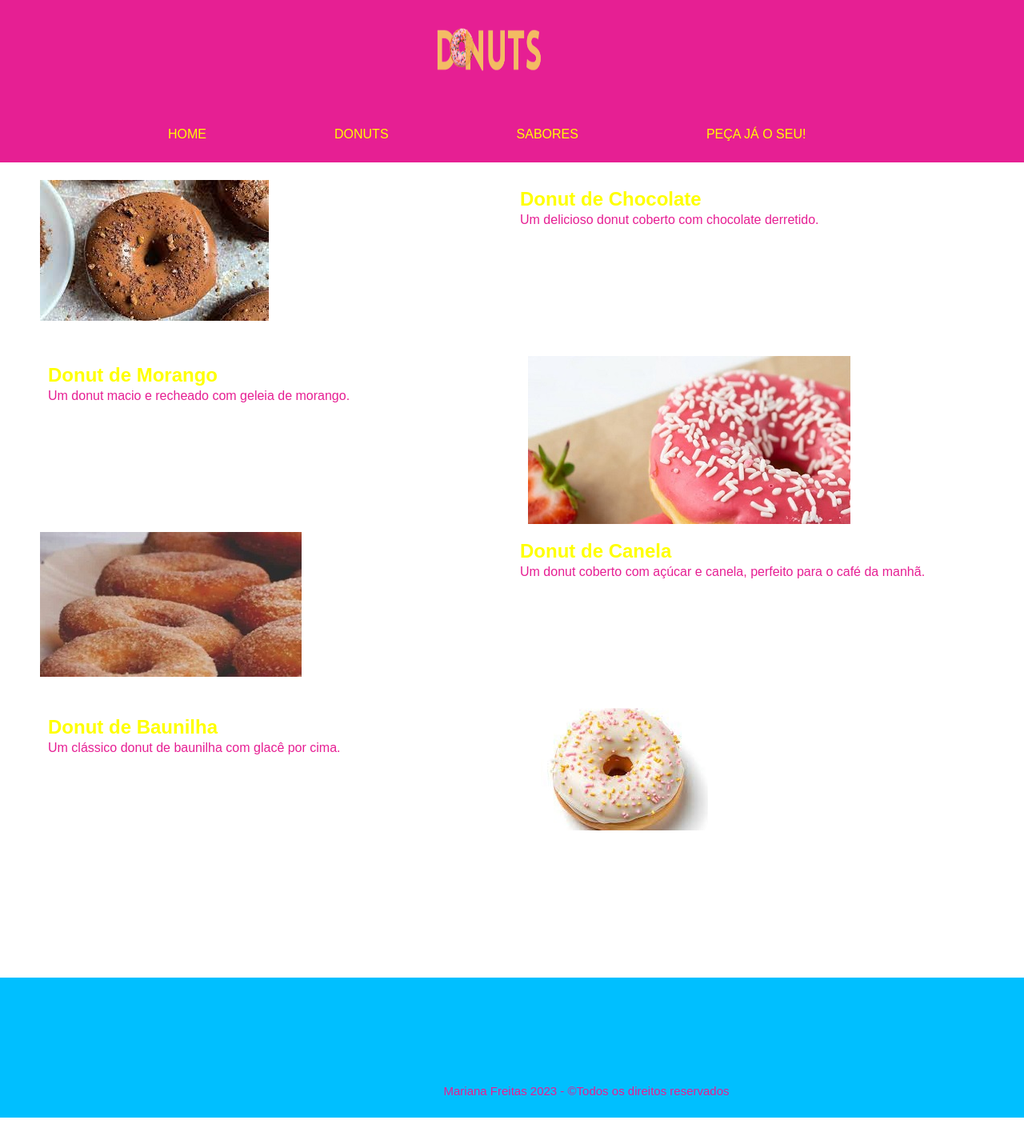
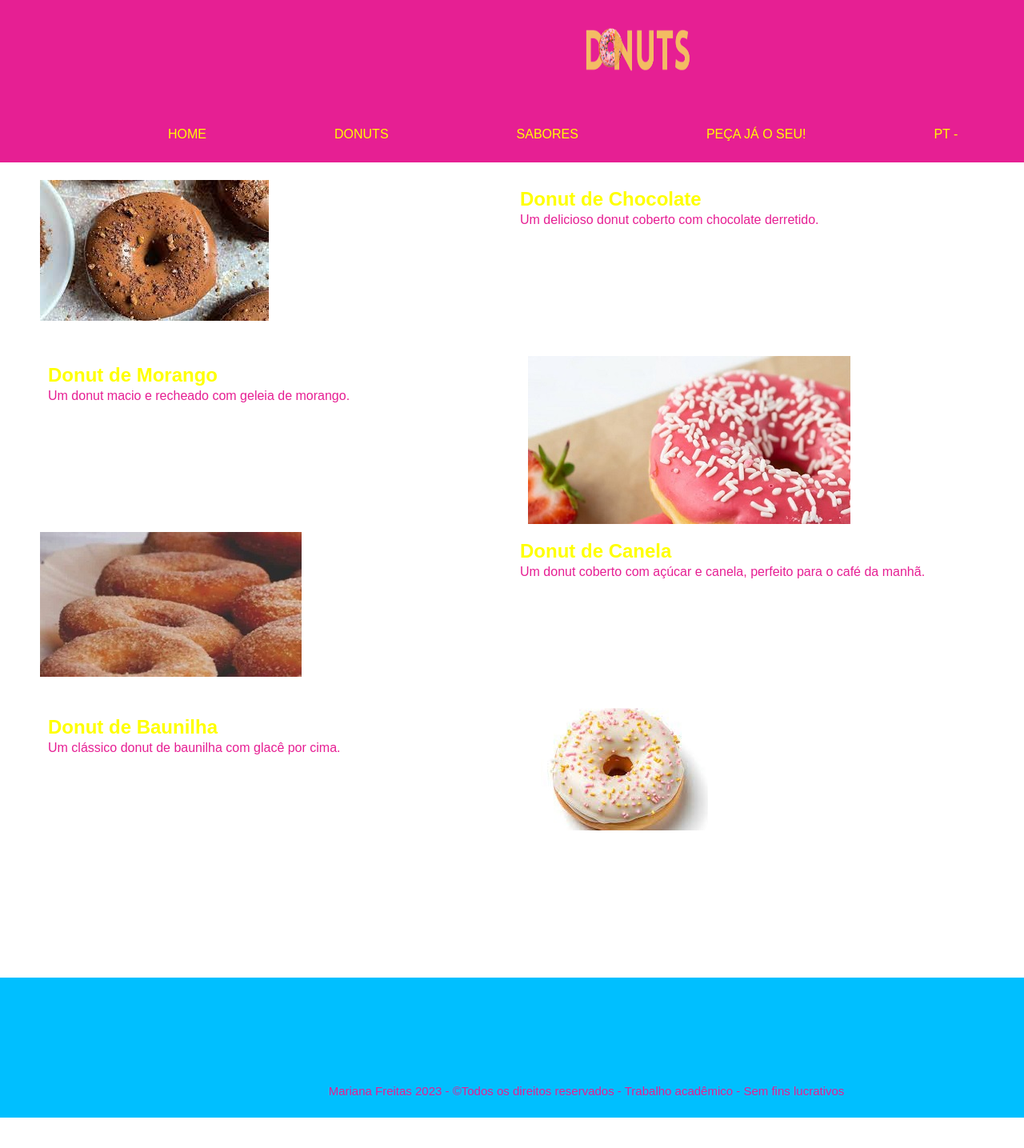
Before and after one commit to marianapatricio/marianaapatricioo, a plain HTML site: page sabores.html in a window 1280 px wide. Shown: the part 57-1492 px from the top of the page at 80% size. Drawn offline with Linux system fonts and the light colour scheme.

Commit message:
sabores.html

```diff
--- a/sabores.html
+++ b/sabores.html
@@ -17,6 +17,8 @@
 					<li><a href="donuts.html">Donuts</a></li>
 					<li><a href="sabores.html">Sabores</a></li>
 					<li><a href="contato.html">Peça já o seu!</a></li>
+					<li><a href="index.html">PT -</a></li>
+				        <li><a href="indexen.html"> EN</a></li>
 				 </ul>
 		  </div>
     <div class="donuts-container">
@@ -60,6 +62,6 @@
 </body>
 <div id="footer2">
         <div align="right"> <a href="#"><img src="img/seta.png" width="3%"></a></div>
-		<p>Mariana Freitas 2023  - &copyTodos os direitos reservados </p>
+		<p>Mariana Freitas 2023  - &copyTodos os direitos reservados - Trabalho acadêmico - Sem fins lucrativos </p>
 		</div>
 </html>
```
